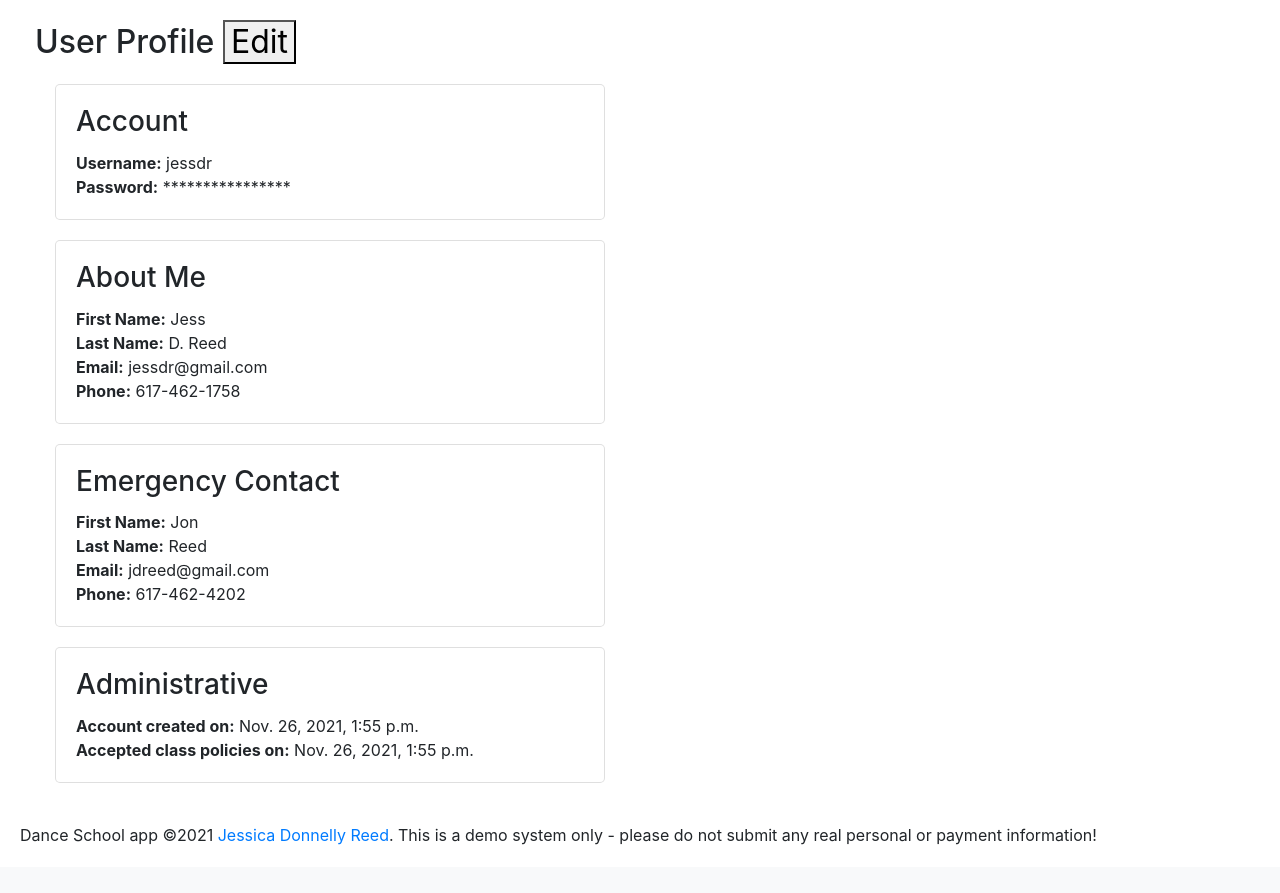
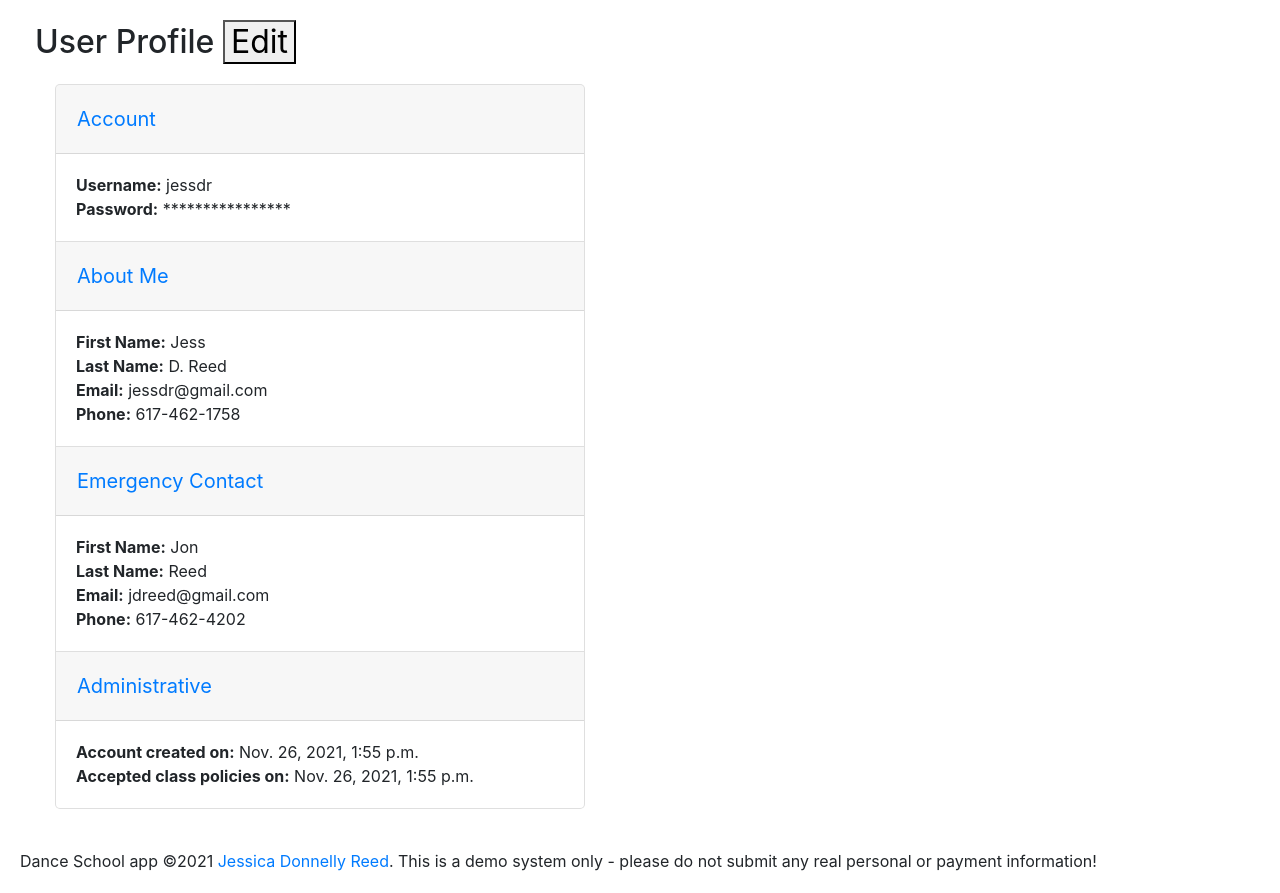
Before and after one commit to ruadh/CSCI-E-33a_Final_Project, a Django app: page /users/28 in a window 1280 px wide. Shown: the part 56-949 px from the top of the page. Before the commit the page ends 901 px from the top, so only its background shows below. Run offline with Django 3.2, Linux system fonts and the light colour scheme; a user stored in the database is signed in; data comes from the database, SQL or seed files in the repository; both versions use the stored data as it was after the commit; some libraries are stand-ins or nearby versions.

Commit message:
User profile in non-collapsed accordion

```diff
--- a/dance_school/enrollment/static/enrollment/styles.css
+++ b/dance_school/enrollment/static/enrollment/styles.css
@@ -34,6 +34,7 @@ form input[type="submit"] {
 /* Accordion expand/collapse button/links */
 .card-header .btn-link {
     font-size: 1.25rem;
+    padding-left: 0;
 }
 
 
--- a/dance_school/enrollment/templates/enrollment/profile.html
+++ b/dance_school/enrollment/templates/enrollment/profile.html
@@ -14,10 +14,18 @@
         <form>
             {% csrf_token %}
         </form>
+        <div class="accordion" id="profile-accordion">
 
-        <div class="card">
+            <div class="card" data-section="account">
+                <div class="card-header" id="heading-account">
+                    <h3 class="mb-0">
+                        <button class="btn btn-link" type="button" data-toggle="collapse" data-target="#collapse-account" aria-expanded="true" aria-controls="collapse-account">
+                            Account
+                        </button>
+                    </h3>
+                </div>
+                <div id="collapse-account" class="collapse show" aria-labelledby="heading-account" data-parent="#profile-accordion">
                     <div class="card-body">
-                <h3 class="card-title">Account</h3>
                         <div>
                             <span class="label">Username:</span> <span class="value">{{profile.username}}</span>
                         </div>
@@ -26,10 +34,18 @@
                         </div>
                     </div>
                 </div>
+            </div>
 
-        <div class="card">
+            <div class="card" data-section="about-me">
+                <div class="card-header" id="heading-about-me">
+                    <h3 class="mb-0">
+                        <button class="btn btn-link" type="button" data-toggle="collapse" data-target="#collapse-about-me" aria-expanded="true" aria-controls="collapse-about-me">
+                            About Me
+                        </button>
+                    </h3>
+                </div>
+                <div id="collapse-about-me" class="collapse show" aria-labelledby="heading-about-me" data-parent="#profile-accordion">
                     <div class="card-body editable">
-                <h3 class="card-title">About Me</h3>
                         <div>
                             <span class="label">First Name:</span> <span class="value" id="first-name">{{profile.first_name}}</span>
                         </div>
@@ -44,10 +60,18 @@
                         </div>
                     </div>
                 </div>
+            </div>
 
-        <div class="card">
+            <div class="card" data-section="emergency-contact">
+                <div class="card-header" id="heading-emergency-contact">
+                    <h3 class="mb-0">
+                        <button class="btn btn-link" type="button" data-toggle="collapse" data-target="#collapse-emergency-contact" aria-expanded="true" aria-controls="collapse-emergency-contact">
+                            Emergency Contact
+                        </button>
+                    </h3>
+                </div>
+                <div id="collapse-emergency-contact" class="collapse show" aria-labelledby="heading-emergency-contact" data-parent="#profile-accordion">
                     <div class="card-body editable">
-                <h3 class="card-title">Emergency Contact</h3>
                         <div>
                             <span class="label">First Name:</span> <span class="value" id="emergency-first">{{profile.emergency_first}}</span>
                         </div>
@@ -62,14 +86,24 @@
                         </div>
                     </div>
                 </div>
+            </div>
 
-        <div class="card">
+            <div class="card" data-section="administrative">
+                <div class="card-header" id="heading-administrative">
+                    <h3 class="mb-0">
+                        <button class="btn btn-link" type="button" data-toggle="collapse" data-target="#collapse-administrative" aria-expanded="true" aria-controls="collapse-administrative">
+                            Administrative
+                        </button>
+                    </h3>
+                </div>
+                <div id="collapse-administrative" class="collapse show" aria-labelledby="heading-administrative" data-parent="#profile-accordion">
                     <div class="card-body">
-                <h3 class="card-title">Administrative</h3>
                         <div>
                             <span class="label">Account created on:</span> <span class="value">{{profile.date_joined}}</span>
                         </div>
                             <div><span class="label">Accepted class policies on:</span> <span class="value">{{profile.accept_terms}}</span>
+                        </div>
+                    </div>
                 </div>
             </div>
         </div>
```
Also changed, not shown: dance_school/db.sqlite3. Lines whose indentation alone changed are shown as unchanged.
